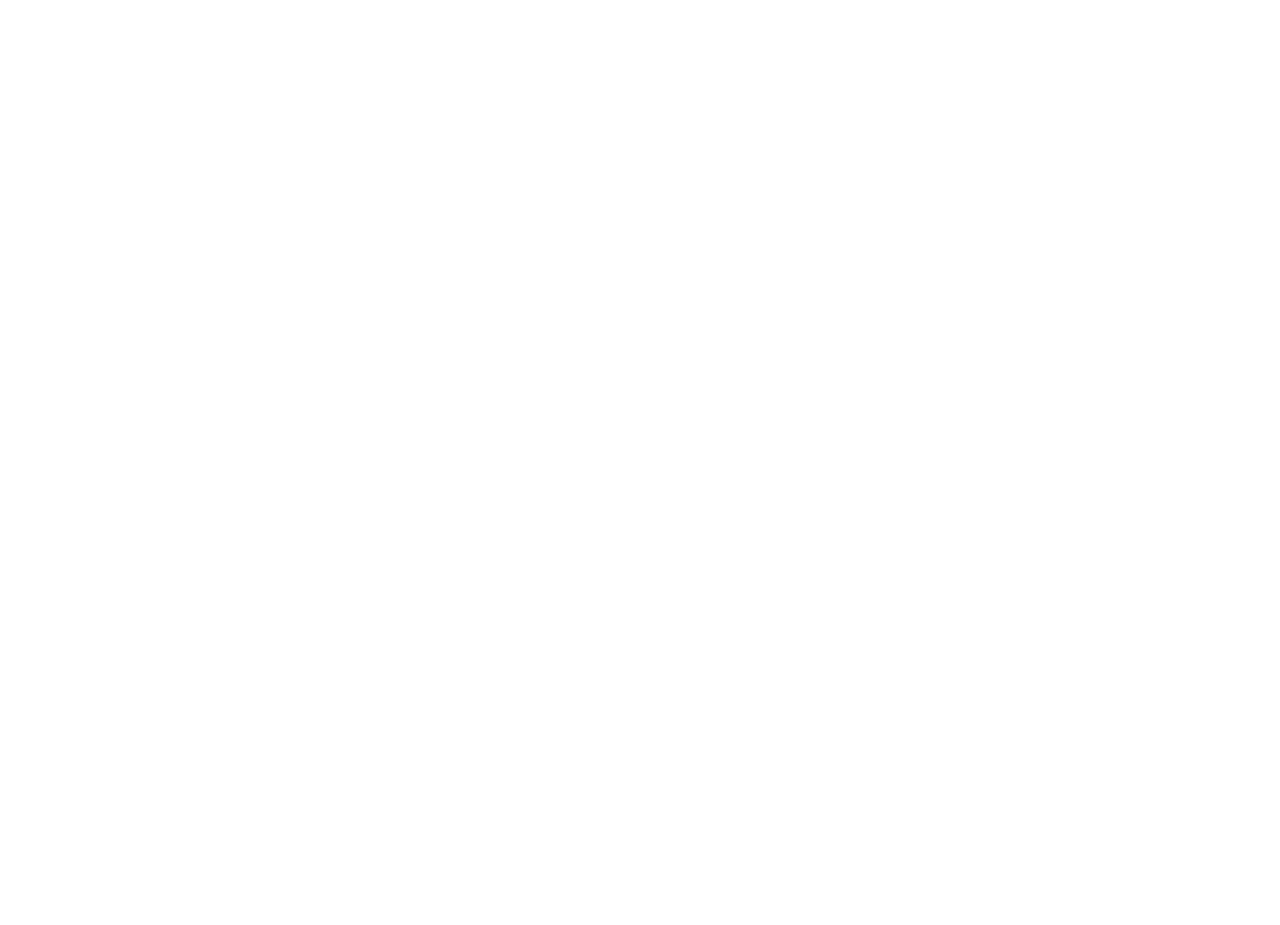
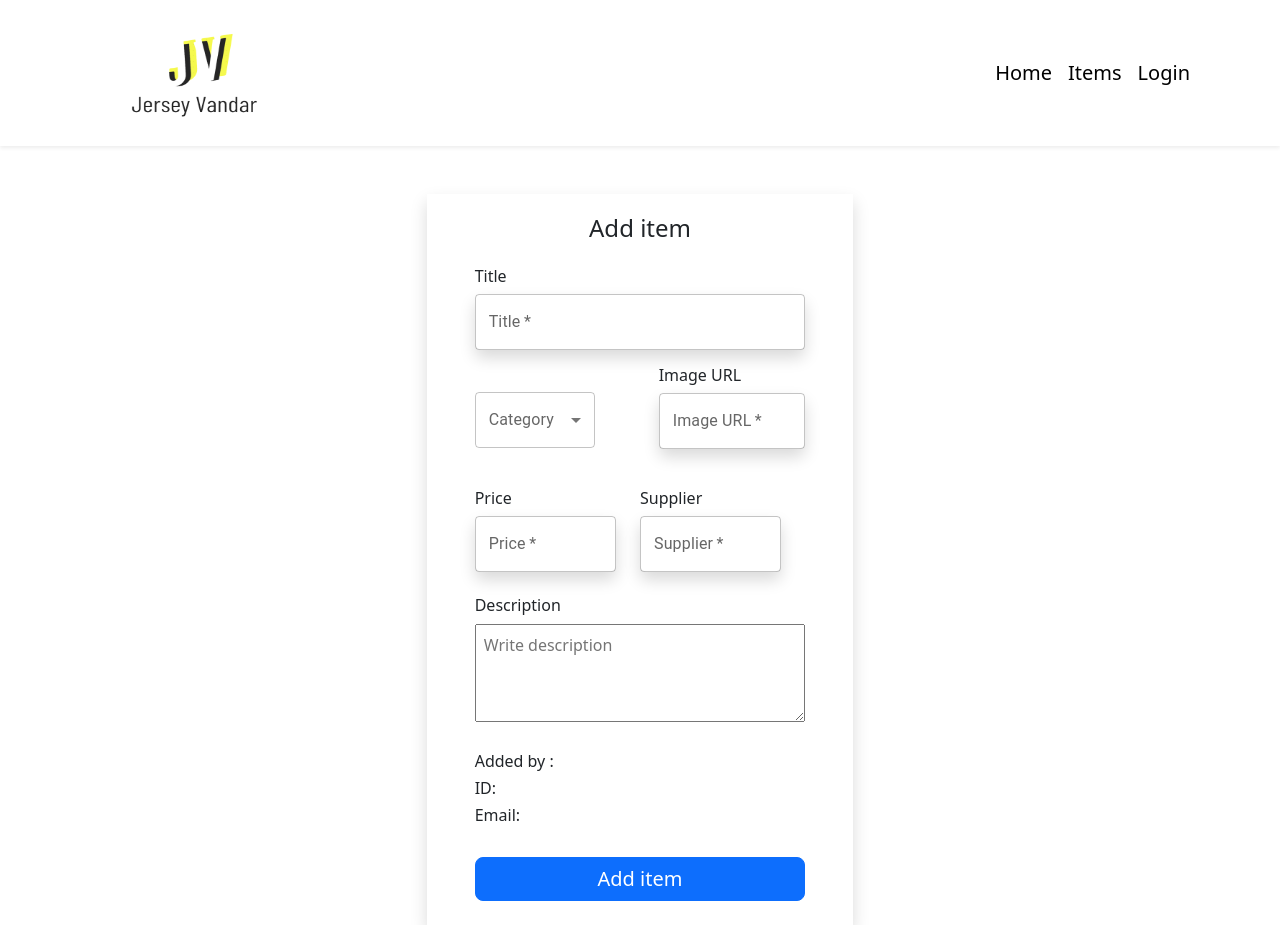
Before and after one commit to Dipro56/Jersey-vandar, a React (Create React App) app in the folder Front-end/jersey-vandar/: page /addItem in a window 1280 px wide. Before the commit this address had no page. Before the commit the page ends 800 px from the top, so only its background shows below. Built offline with nearby package versions, Linux system fonts and the light colour scheme; no server answers.

Commit message:
Add item page added

```diff
--- a/Front-end/jersey-vandar/src/App.js
+++ b/Front-end/jersey-vandar/src/App.js
@@ -4,6 +4,7 @@
 import { LoginPage } from './routes/LoginPage/LoginPage';
 import { Routes, Route } from 'react-router-dom';
 import { RegistrationPage } from './routes/RegistrationPage/RegistrationPage';
+import { AddItemPage } from './routes/AddItemPage/AddItemPage';
 
 function App() {
   return (
@@ -12,6 +13,7 @@
         <Route path="/" element={<HomePage />} />
         <Route path="/login" element={<LoginPage />} />
         <Route path="/register" element={<RegistrationPage />} />
+        <Route path="/addItem" element={<AddItemPage />} />
       </Routes>
     </div>
   );
--- a/Front-end/jersey-vandar/src/components/Header/Header.js
+++ b/Front-end/jersey-vandar/src/components/Header/Header.js
@@ -3,9 +3,11 @@
 import Nav from 'react-bootstrap/Nav';
 import Navbar from 'react-bootstrap/Navbar';
 import logo from '../../assets/logo/jv_logo.png';
+import { useFirebase } from '../../hooks/useFirebase';
 import './Header.css';
 
 export const Header = () => {
+  const { user, signOutHandle } = useFirebase();
   return (
     <Navbar collapseOnSelect expand="lg" className="nav-color shadow-sm">
       <Container>
@@ -28,9 +30,42 @@
             <Nav.Link href="/item" className="fs-5 link-color">
               Items
             </Nav.Link>
-            <Nav.Link href="/login" className="fs-5 link-color">
-              Login
-            </Nav.Link>
+
+            {user.uid ? (
+              <Nav.Link href="/manageItem" className="fs-5 link-color">
+                Manage Items
+              </Nav.Link>
+            ) : (
+              <p>{}</p>
+            )}
+            {user.uid ? (
+              <Nav.Link href="/addItem" className="fs-5 link-color">
+                Add Item
+              </Nav.Link>
+            ) : (
+              <p>{}</p>
+            )}
+            {user.uid ? (
+              <Nav.Link href="/myItems" className="fs-5 link-color">
+                My Items
+              </Nav.Link>
+            ) : (
+              <p>{}</p>
+            )}
+            {user.email ? (
+              <p className="fs-5 text-dark pt-2 ms-2 me-2">{user.email}</p>
+            ) : (
+              <p>{}</p>
+            )}
+            {user.uid ? (
+              <Nav.Link onClick={signOutHandle} className="fs-5 link-color">
+                Logout
+              </Nav.Link>
+            ) : (
+              <Nav.Link href="/login" className="fs-5 link-color">
+                Login
+              </Nav.Link>
+            )}
           </Nav>
         </Navbar.Collapse>
       </Container>
--- /dev/null
+++ b/Front-end/jersey-vandar/src/routes/AddItemPage/AddItemPage.js
@@ -0,0 +1,193 @@
+import React, { useRef, useState } from 'react';
+import {
+  TextField,
+  FormControl,
+  InputLabel,
+  Button,
+  TextareaAutosize,
+} from '@mui/material';
+import { useParams } from 'react-router-dom';
+
+import MenuItem from '@mui/material/MenuItem';
+
+import Select from '@mui/material/Select';
+import { Header } from '../../components/Header/Header';
+import { useFirebase } from '../../hooks/useFirebase';
+
+export const AddItemPage = () => {
+  const { user } = useFirebase();
+
+  const { id } = useParams();
+  const [description, setDescription] = useState('');
+
+  const handleMessageChange = (event) => {
+    // 👇️ access textarea value
+    setDescription(event.target.value);
+    console.log(event.target.value);
+  };
+
+  const itemNameRef = useRef('');
+  const priceRef = useRef('');
+  const supplierRef = useRef('');
+  const imageURLRef = useRef('');
+
+  const [category, setCatrgory] = useState('');
+  const [open, setOpen] = React.useState(false);
+
+  //category per
+  const handleChange = (event) => {
+    setCatrgory(event.target.value);
+  };
+
+  const handleClose = () => {
+    setOpen(false);
+  };
+
+  const handleOpen = () => {
+    setOpen(true);
+  };
+
+  const addItemController = (event) => {
+    event.preventDefault();
+
+    const itemName = itemNameRef.current.value;
+    const price = priceRef.current.value;
+    const imageURL = imageURLRef.current.value;
+    const addedById = user.uid;
+    const addedByEmail = user.email;
+
+    const addedItem = {
+      itemName,
+      category,
+      description,
+      price,
+      imageURL,
+      addedById,
+      addedByEmail,
+    };
+
+    console.log(addedItem);
+  };
+
+  return (
+    <div>
+      <Header id={id} />
+      <div className="mt-5 col-lg-4 col-md-8 col-sm-12 bg-white shadow justify-content-center align-items-center container pt-1 ps-5 pe-5 pb-4">
+        <div>
+          <h4 className="mt-3 ">Add item</h4>
+          <form onSubmit={addItemController}>
+            <div className="form-group mt-4 mb-3 ">
+              <h6 className="d-flex justify-content-start">Title</h6>
+              <TextField
+                inputRef={itemNameRef}
+                id="outlined-basic"
+                label="Title"
+                variant="outlined"
+                type="text"
+                className="form-control shadow w-100"
+                name="title"
+                required
+              />
+            </div>
+
+            <div className="d-flex justify-content-start align-items-center mt-3 mb-3">
+              <FormControl className="mt-4" sx={{ minWidth: 120 }}>
+                <InputLabel id="demo-controlled-open-select-label">
+                  Category
+                </InputLabel>
+                <Select
+                  labelId="demo-controlled-open-select-label"
+                  id="demo-controlled-open-select"
+                  open={open}
+                  onClose={handleClose}
+                  onOpen={handleOpen}
+                  value={category}
+                  label="Category"
+                  onChange={handleChange}
+                >
+                  <MenuItem value="">
+                    <em>None</em>
+                  </MenuItem>
+                  <MenuItem value={'Football'}>Football</MenuItem>
+                  <MenuItem value={'Cricket'}>Cricket</MenuItem>
+                  <MenuItem value={'Custome'}>Custome</MenuItem>
+                  <MenuItem value={'Others'}>Others</MenuItem>
+                </Select>
+              </FormControl>
+              <Button sx={{ display: 'block' }} onClick={handleOpen}></Button>
+              <div>
+                <h6 className="d-flex justify-content-start">Image URL</h6>
+                <TextField
+                  inputRef={imageURLRef}
+                  id="outlined-basic"
+                  label="Image URL"
+                  variant="outlined"
+                  type="text"
+                  className="form-control shadow w-100"
+                  name="ImageURL"
+                  required
+                />
+              </div>
+            </div>
+
+            <div className="d-flex">
+              <div className="mt-4 mb-4">
+                <h6 className="d-flex justify-content-start">Price</h6>
+                <TextField
+                  inputRef={priceRef}
+                  id="outlined-basic"
+                  label="Price"
+                  variant="outlined"
+                  type="text"
+                  className="form-control shadow w-100"
+                  name="price"
+                  required
+                />
+              </div>
+
+              <div className="m-4">
+                <h6 className="d-flex justify-content-start">Supplier</h6>
+                <TextField
+                  inputRef={supplierRef}
+                  id="outlined-basic"
+                  label="Supplier"
+                  variant="outlined"
+                  type="text"
+                  className="form-control shadow w-100"
+                  name="supplierName"
+                  required
+                />
+              </div>
+            </div>
+
+            <div>
+              <h6 className="d-flex justify-content-start">Description</h6>
+              <TextareaAutosize
+                aria-label="minimum height"
+                minRows={2}
+                placeholder="Write description"
+                className="w-100 p-2"
+                onChange={handleMessageChange}
+              />
+            </div>
+
+            <div className="mt-4 mb-4">
+              <h6 className="d-flex justify-content-start">Added by :</h6>
+              <h6 className="d-flex justify-content-start">ID: {user.uid}</h6>
+              <h6 className="d-flex justify-content-start">
+                Email: {user.email}
+              </h6>
+            </div>
+
+            <button
+              type="submit"
+              className="btn btn-primary mt-2 w-100 fs-5 rounded-3"
+            >
+              Add item
+            </button>
+          </form>
+        </div>
+      </div>
+    </div>
+  );
+};
```
